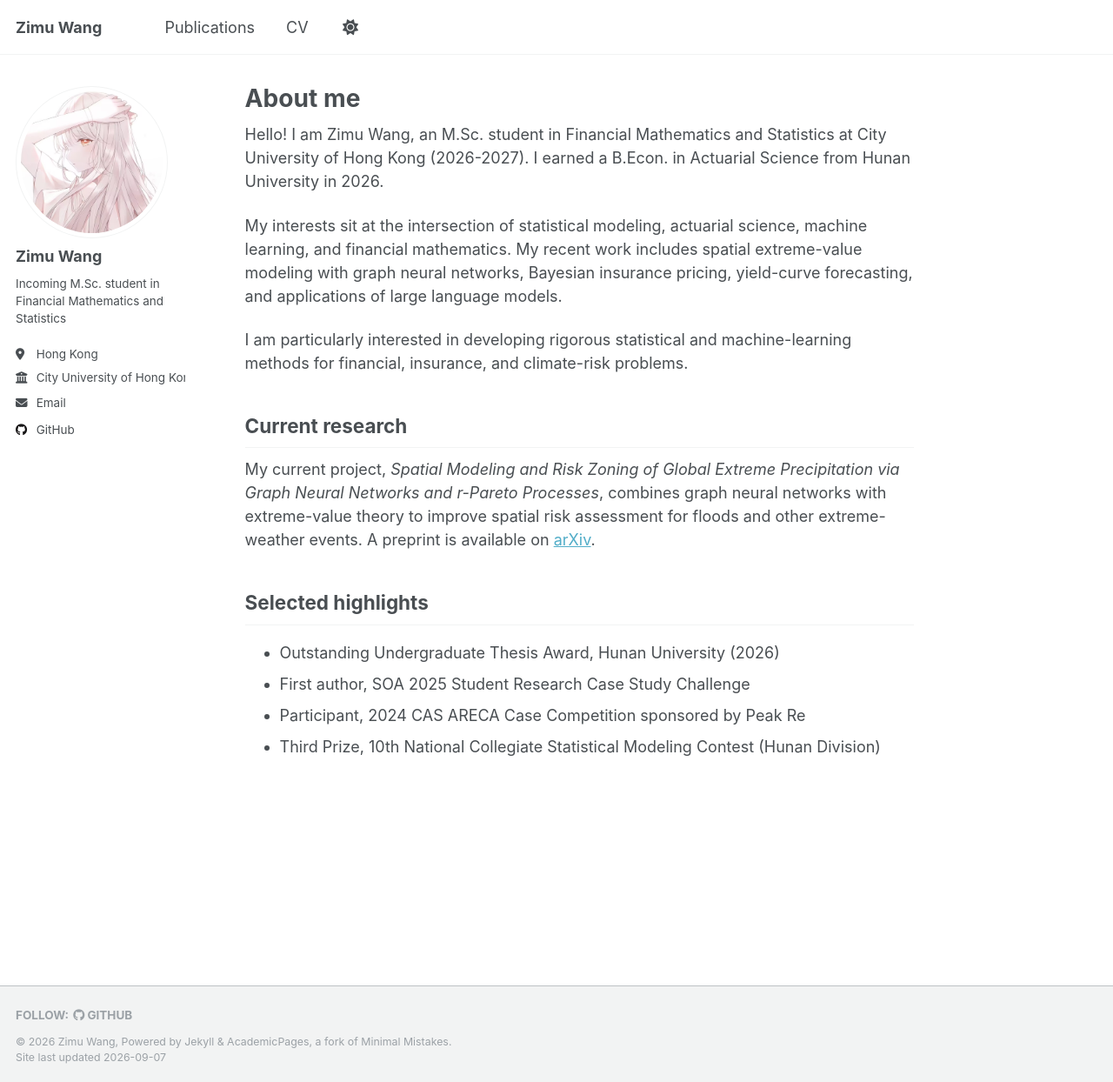
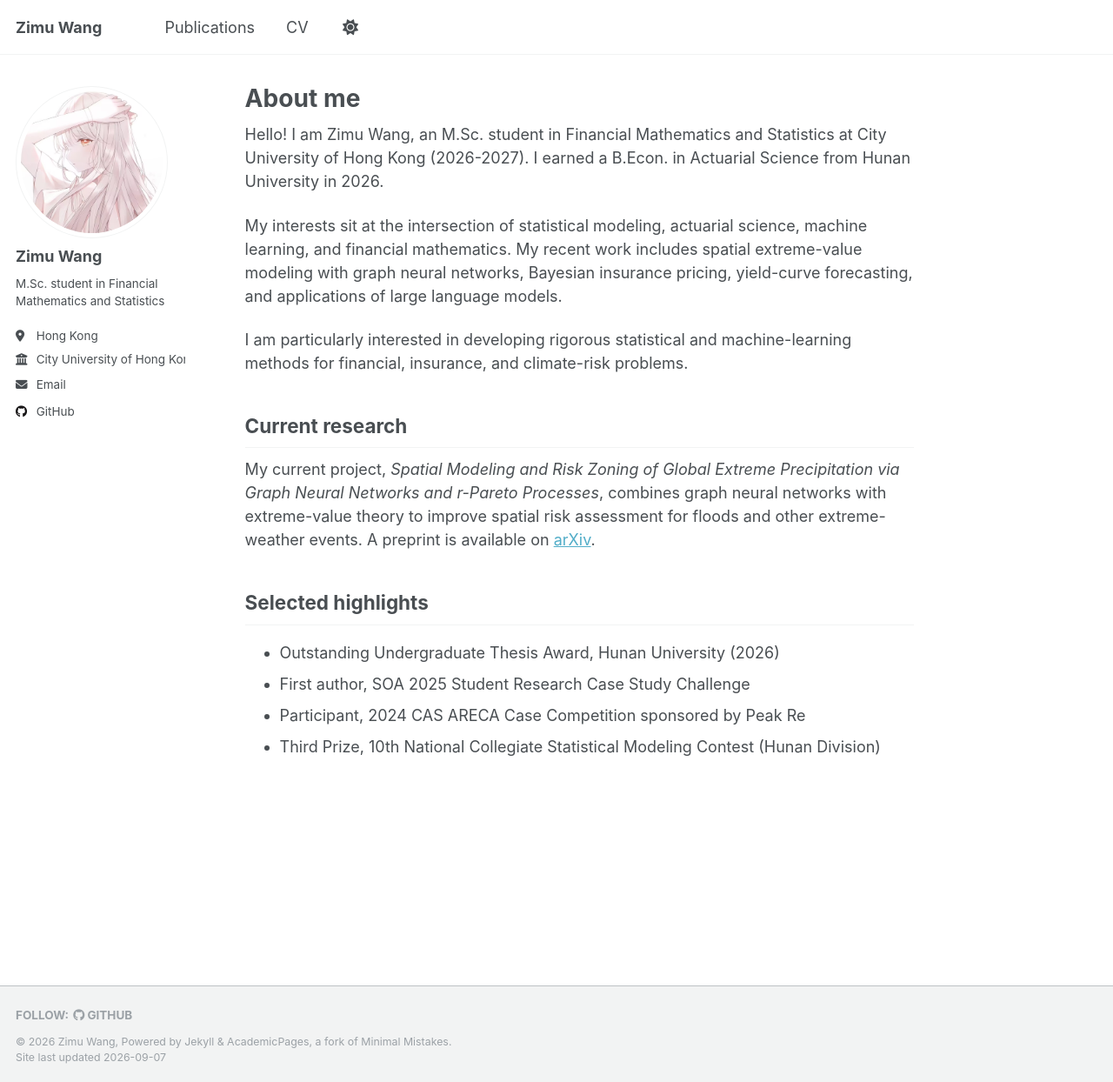
Before and after one commit to Zwitmo/Zwitmo.github.io, a Jekyll site: the page built from _pages/about.md, in a window 1280 px wide and 1244 px high. Shown: the whole window at 87% size. Built offline with Jekyll 4.4.1, drawn with Linux system fonts in a browser that asks for light colours.

Commit message:
Reflect current enrollment at City University of Hong Kong

```diff
--- a/_config.yml
+++ b/_config.yml
@@ -25,7 +25,7 @@ author:
   avatar           : "icon.jpg"
   name             : "Zimu Wang"
   pronouns         : # example: "she/her"
-  bio              : "Incoming M.Sc. student in Financial Mathematics and Statistics"
+  bio              : "M.Sc. student in Financial Mathematics and Statistics"
   location         : "Hong Kong"
   employer         : "City University of Hong Kong"
   uri              : # URL
```
